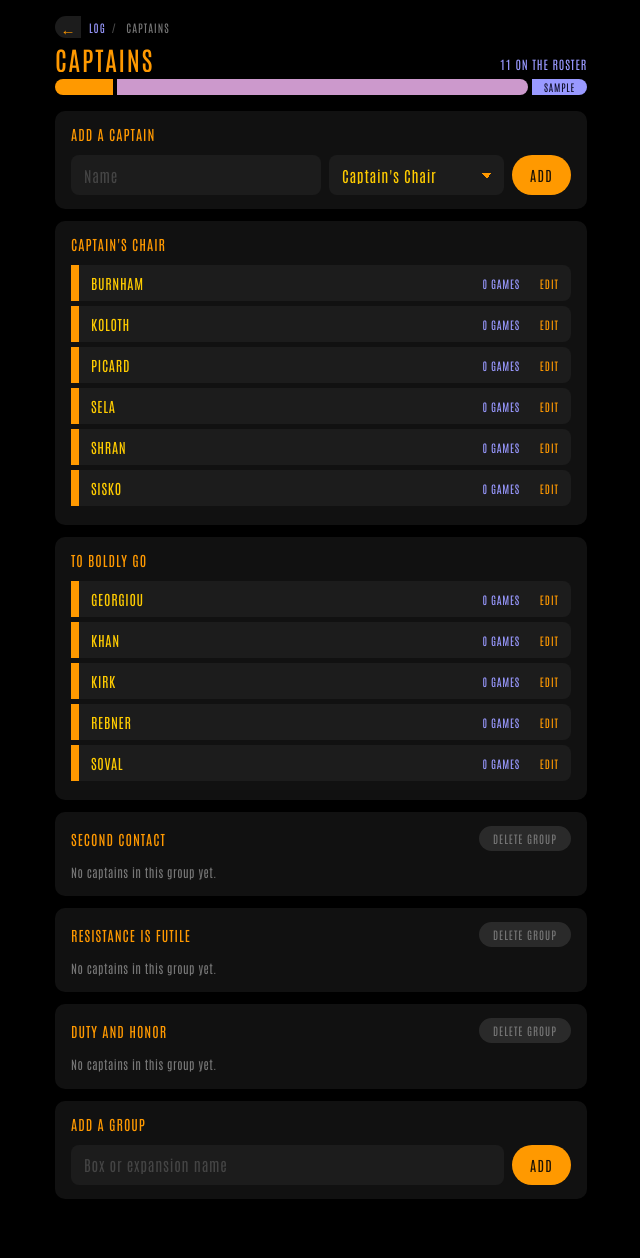
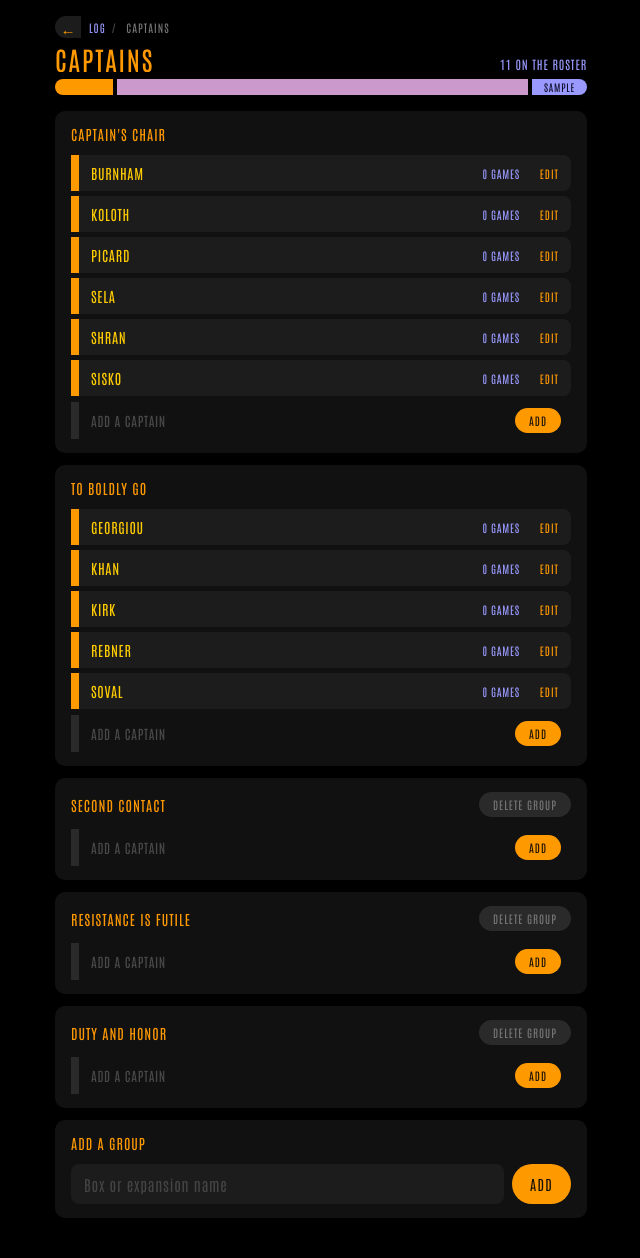
Before and after one commit to CodeBaboon/captains-log, a Flask app: page /captains in a window 1280 px wide. Shown: the whole page, without its empty margins (319-959 px from the left). Before the commit the page ends 1199 px from the top, so only its background shows below. Run offline with Flask 3, Linux system fonts and the light colour scheme; the visitor is signed in with stand-in values (Sample User, id 1); data comes from the database, SQL or seed files in the repository; data that the repository does not hold is empty.

Commit message:
Add captains within each group

```diff
--- a/static/style.css
+++ b/static/style.css
@@ -87,6 +87,11 @@ body {
 .divider:not(.divider-foot) > .divider-bar {
   height: 16px;
 }
+
+/* When the menu cap follows the bar, the cap supplies the rounded end, so the
+   bar has to square off. A class on the parent rather than :has(), so it does
+   not depend on selector support. Dividers without a menu keep their curve. */
+.divider-has-menu > .divider-bar { border-radius: 0; }
 
 .divider-cap {
   width: 58px;
@@ -1253,8 +1258,7 @@ select {
 /* --- Captain admin ----------------------------------------------------- */
 
 .add-captain { display: flex; gap: 8px; flex-wrap: wrap; }
-.add-captain input[type="text"] { flex: 2 1 140px; }
-.add-captain select { flex: 1 1 120px; }
+.add-captain input[type="text"] { flex: 1 1 160px; }
 .add-captain .btn { flex: 0 0 auto; margin-top: 0; }
 
 .cap {
@@ -1294,6 +1298,39 @@ select {
   text-transform: uppercase;
   color: var(--lcars-blue);
 }
+
+.cap-add {
+  display: flex;
+  align-items: center;
+  gap: 8px;
+  background: transparent;
+  border-left: 8px solid #2A2A2A;
+  border-radius: 0 999px 999px 0;
+  padding: 4px 10px 4px 12px;
+  margin-top: 6px;
+}
+
+.cap-add input[type="text"] {
+  flex: 1 1 auto;
+  min-width: 0;
+  background: transparent;
+  border: 0;
+  padding: 6px 0;
+  font-size: 13px;
+  letter-spacing: 0.05em;
+  text-transform: uppercase;
+}
+
+.cap-add input[type="text"]::placeholder {
+  text-transform: uppercase;
+  color: #4A4A4A;
+}
+
+.cap-add input[type="text"]:focus { border: 0; }
+
+.cap-add:focus-within { border-left-color: var(--lcars-orange); }
+
+.cap-add .chip { flex: none; cursor: pointer; }
 
 .cap-body { padding: 4px 12px 12px; }
 .cap-body .field { margin-bottom: 9px; }
--- a/templates/base.html
+++ b/templates/base.html
@@ -45,7 +45,7 @@
     <span class="masthead-meta">{% block meta %}{% endblock %}</span>
   </header>
 
-  <div class="divider">
+  <div class="divider{% if current_user %} divider-has-menu{% endif %}">
     <span class="divider-cap" aria-hidden="true"></span>
     <span class="divider-bar" aria-hidden="true"></span>
     {% if current_user %}
--- a/templates/captains.html
+++ b/templates/captains.html
@@ -7,18 +7,6 @@
 {% block meta %}{{ captains | length }} on the roster{% endblock %}
 
 {% block content %}
-
-<section class="panel">
-  <h2 class="panel-title">Add a captain</h2>
-  <form class="add-captain" method="post" action="{{ url_for('captains_add') }}">
-    <input type="text" name="name" placeholder="Name" maxlength="60"
-           autocomplete="off" required aria-label="Captain name">
-    <select name="box" aria-label="Which group" required>
-      {% for box in boxes %}<option value="{{ box.name }}">{{ box.name }}</option>{% endfor %}
-    </select>
-    <button class="btn btn-primary" type="submit">Add</button>
-  </form>
-</section>
 
 {% for box in boxes %}
   {% set members = captains | selectattr('box', 'equalto', box.name) | list %}
@@ -33,9 +21,7 @@
           </form>
         {% endif %}
       </h2>
-      {% if not members %}
-        <p class="panel-thin">No captains in this group yet.</p>
-      {% endif %}
+
       {% for captain in members %}
         <details class="cap">
           <summary>
@@ -87,6 +73,14 @@
           </div>
         </details>
       {% endfor %}
+
+      <form class="cap-add" method="post" action="{{ url_for('captains_add') }}">
+        <input type="hidden" name="box" value="{{ box.name }}">
+        <input type="text" name="name" maxlength="60" autocomplete="off" required
+               placeholder="Add a captain"
+               aria-label="New captain in {{ box.name }}">
+        <button class="chip chip-on" type="submit">Add</button>
+      </form>
     </section>
 {% endfor %}
 
```
Also changed, not shown: test_captains.py (+21 -3 lines), test_nav.py (+10 -3 lines), README.md.
